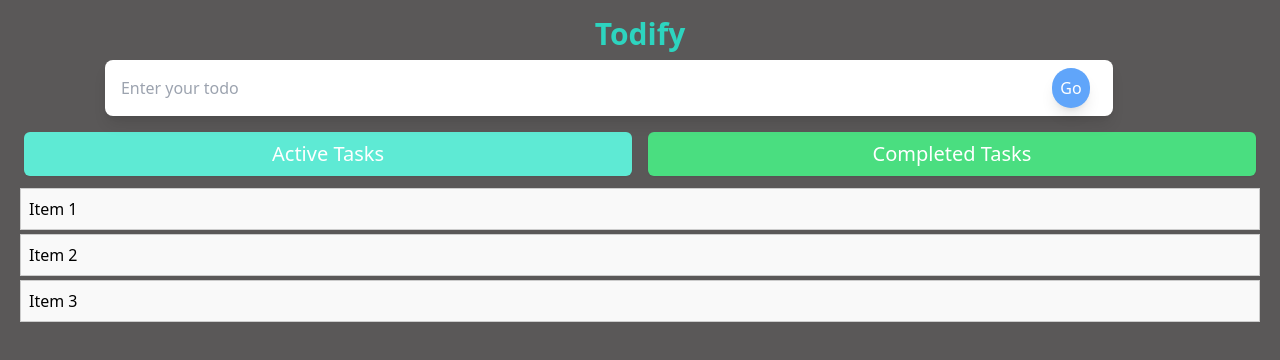
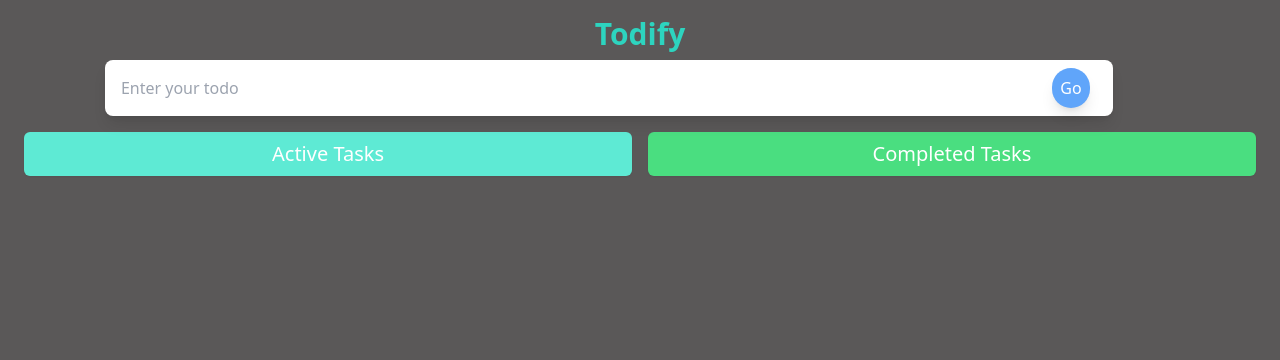
Before and after one commit to Mayurwagh98/todify, a React (Vite) app: page / in a window 1280 px wide. Shown: the top 360 px of the page. Built offline with nearby package versions, Linux system fonts and the light colour scheme.

Commit message:
Removed: drag list component

```diff
--- a/src/App.tsx
+++ b/src/App.tsx
@@ -3,7 +3,6 @@ import "./App.css";
 import InputField from "./Components/InputField";
 import { Todo } from "./models/models";
 import TodoList from "./Components/TodoList";
-import DragDropList from "./Components/DragList";
 
 const App: React.FC = () => {
   const [todo, setTodo] = useState<string>("");
@@ -32,7 +31,6 @@ const App: React.FC = () => {
         setCompletedTodos={setCompletedTodos}
         setActiveCard={setActiveCard}
       />
-      <DragDropList />
     </div>
   );
 };
```
